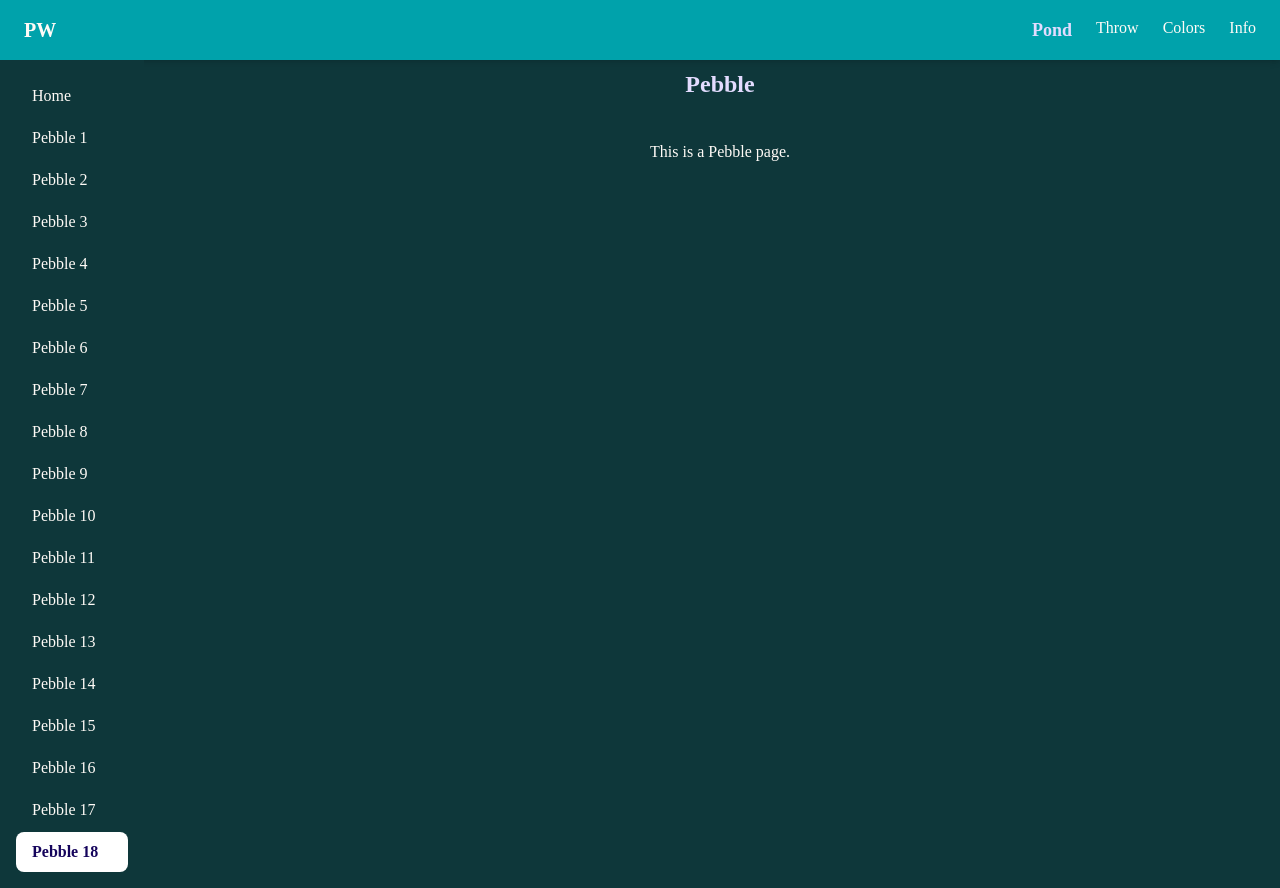
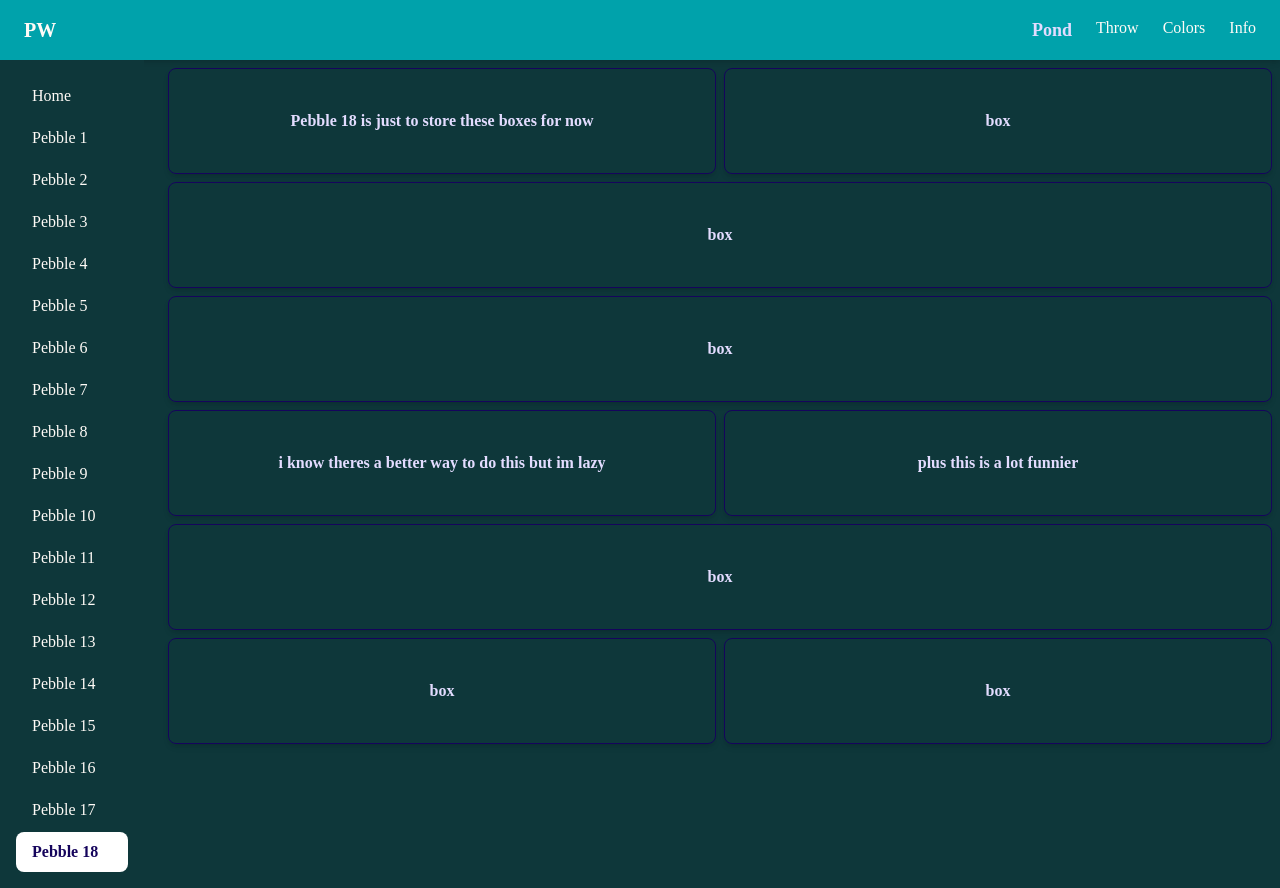
Before and after one commit to lucynottonson/pebbleworld, a Next.js app: page /pond/pebble18 in a window 1280 px wide. Built offline with nearby package versions, Linux system fonts and the light colour scheme.

Commit message:
decided to place box storage in pebble 18

```diff
--- a/app/pond/pebble18/page.tsx
+++ b/app/pond/pebble18/page.tsx
@@ -1,8 +1,48 @@
 export default function PondPage() {
   return (
-    <div className="min-h-screen flex flex-col items-center p-2 gap-10">
-      <h1 className="text-2xl font-bold text-[var(--baccent)]">Pebble</h1>
-      <p>This is a Pebble page.</p>
-    </div>
+    <main className="min-h-screen flex flex-col items-center p-2 gap-10">
+      <div className="w-full max-w-6xl flex flex-col items-center gap-2">
+
+        <div className="flex flex-col items-center gap-2 md:flex-row md:items-stretch w-full">
+          <div className="w-full border border-[var(--accent)] rounded-lg p-10 shadow-md flex flex-col items-center gap-4">
+             <span className="text-[var(--baccent)] font-bold">Pebble 18 is just to store these boxes for now</span>
+           </div>
+           <div className="w-full border border-[var(--accent)] rounded-lg p-10 shadow-md flex flex-col items-center gap-4">
+             <span className="text-[var(--baccent)] font-bold">box</span>
+           </div>
+        </div>
+
+        <div className="w-full border border-[var(--accent)] rounded-lg p-10 shadow-md flex flex-col items-center gap-4">
+             <span className="text-[var(--baccent)] font-bold">box</span>
+        </div>
+
+        <div className="w-full border border-[var(--accent)] rounded-lg p-10 shadow-md flex flex-col items-center gap-4">
+             <span className="text-[var(--baccent)] font-bold">box</span>
+        </div>
+
+        <div className="flex flex-col items-center gap-2 md:flex-row md:items-stretch w-full">
+          <div className="w-full border border-[var(--accent)] rounded-lg p-10 shadow-md flex flex-col items-center gap-4">
+             <span className="text-[var(--baccent)] font-bold">i  know theres a better way to do this but im lazy </span>
+           </div>
+           <div className="w-full border border-[var(--accent)] rounded-lg p-10 shadow-md flex flex-col items-center gap-4">
+             <span className="text-[var(--baccent)] font-bold">plus this is a lot funnier </span>
+          </div>
+        </div>
+
+         <div className="w-full border border-[var(--accent)] rounded-lg p-10 shadow-md flex flex-col items-center gap-4">
+             <span className="text-[var(--baccent)] font-bold">box</span>
+        </div>
+
+        <div className="flex flex-col items-center gap-2 md:flex-row md:items-stretch w-full">
+          <div className="w-full border border-[var(--accent)] rounded-lg p-10 shadow-md flex flex-col items-center gap-4">
+             <span className="text-[var(--baccent)] font-bold">box</span>
+           </div>
+           <div className="w-full border border-[var(--accent)] rounded-lg p-10 shadow-md flex flex-col items-center gap-4">
+             <span className="text-[var(--baccent)] font-bold">box</span>
+          </div>
+        </div>
+
+      </div>
+    </main>
   );
 }
```
